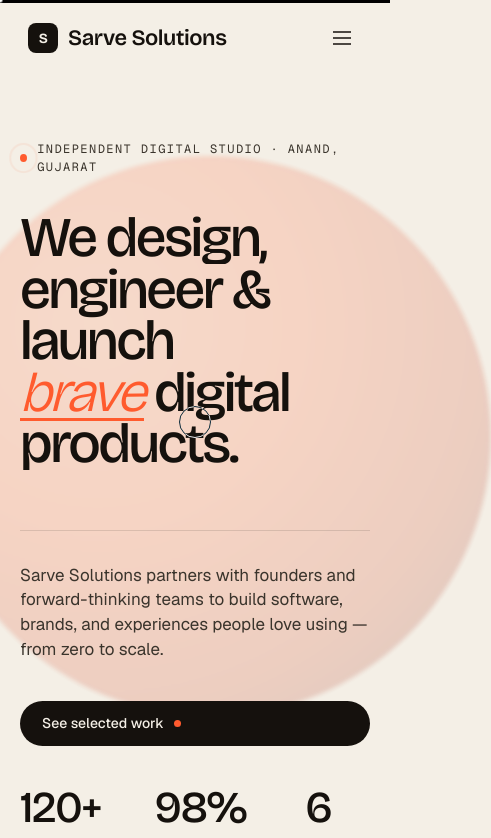
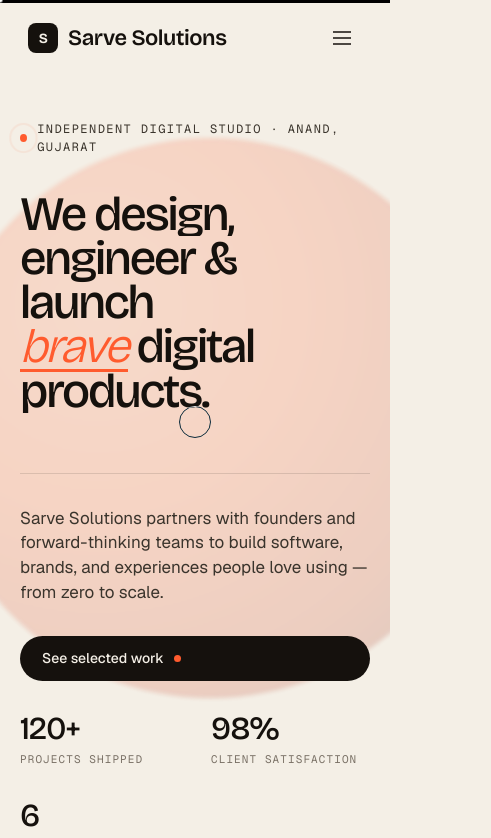
Before and after one commit to jayb3008/Serve-Solutions-LLP, a React (Vite) app: page / in a window 390 px wide. Shown: the top 838 px of the page, 491 px wide, since content can reach past the window. Built offline with nearby package versions, Linux system fonts and the light colour scheme.

Commit message:
feat: create Home page component with landing sections and initial CSS styles

```diff
--- a/src/index.css
+++ b/src/index.css
@@ -405,13 +405,27 @@ header.site-nav.scrolled {
 
 /* ── Hero ── */
 .hero {
-  padding: 140px 0 60px;
+  padding: 160px 0 80px;
   position: relative;
   min-height: 100vh;
   display: flex;
   flex-direction: column;
   justify-content: center;
 }
+
+@media (max-width: 1024px) {
+  .hero {
+    padding: 140px 0 60px;
+  }
+}
+
+@media (max-width: 768px) {
+  .hero {
+    padding: 120px 0 40px;
+    min-height: auto;
+  }
+}
+
 
 .hero__orb {
   position: absolute;
@@ -460,11 +474,18 @@ header.site-nav.scrolled {
 h1.hero__title {
   font-family: var(--display);
   font-weight: 500;
-  font-size: clamp(56px, 11.5vw, 188px);
-  line-height: .92;
-  letter-spacing: -.045em;
-  margin: 0 0 36px;
-}
+  font-size: clamp(48px, 11.5vw, 188px);
+  line-height: 0.92;
+  letter-spacing: -0.045em;
+  margin: 0 0 48px;
+}
+
+@media (max-width: 768px) {
+  h1.hero__title {
+    margin-bottom: 32px;
+  }
+}
+
 
 h1.hero__title .row {
   display: block;
@@ -494,19 +515,31 @@ h1.hero__title em::after {
 
 .hero__foot {
   display: grid;
-  grid-template-columns: 1fr auto 1fr;
-  align-items: end;
+  grid-template-columns: 1.2fr 0.8fr 1fr;
+  align-items: flex-end;
   gap: 40px;
-  margin-top: 60px;
-  padding-top: 32px;
+  margin-top: 80px;
+  padding-top: 40px;
   border-top: 1px solid var(--line);
+}
+
+@media (max-width: 1100px) {
+  .hero__foot {
+    grid-template-columns: 1fr auto;
+    gap: 32px;
+  }
 }
 
 @media (max-width: 880px) {
   .hero__foot {
     grid-template-columns: 1fr;
-  }
-}
+    gap: 32px;
+    margin-top: 60px;
+    padding-top: 32px;
+  }
+}
+
+
 
 .hero__foot p {
   margin: 0;
@@ -522,13 +555,35 @@ h1.hero__title em::after {
   justify-content: flex-end;
 }
 
+@media (max-width: 880px) {
+  .hero__foot .stats {
+    justify-content: flex-start;
+  }
+}
+
+@media (max-width: 480px) {
+  .hero__foot .stats {
+    gap: 32px;
+    display: grid;
+    grid-template-columns: repeat(2, 1fr);
+  }
+}
+
+
 .stat__num {
   font-family: var(--display);
   font-size: 44px;
   font-weight: 500;
-  letter-spacing: -.03em;
+  letter-spacing: -0.03em;
   line-height: 1;
 }
+
+@media (max-width: 480px) {
+  .stat__num {
+    font-size: 32px;
+  }
+}
+
 
 .stat__lbl {
   font-family: var(--mono);
@@ -546,12 +601,19 @@ h1.hero__title em::after {
   font-family: var(--mono);
   font-size: 11px;
   text-transform: uppercase;
-  letter-spacing: .14em;
+  letter-spacing: 0.14em;
   color: var(--muted);
   display: flex;
   align-items: center;
   gap: 14px;
 }
+
+@media (max-width: 768px) {
+  .scroll-ind {
+    display: none;
+  }
+}
+
 
 .scroll-ind .line {
   width: 60px;
@@ -1044,6 +1106,19 @@ section.cta-section {
   overflow: hidden;
 }
 
+@media (max-width: 768px) {
+  section.cta-section {
+    padding: 120px 0;
+  }
+}
+
+@media (max-width: 480px) {
+  section.cta-section {
+    padding: 100px 0;
+  }
+}
+
+
 section.cta-section::before {
   content: "";
   position: absolute;
@@ -1060,11 +1135,19 @@ section.cta-section h2 {
   font-family: var(--display);
   font-weight: 400;
   font-size: clamp(48px, 9vw, 140px);
-  letter-spacing: -.045em;
-  line-height: .92;
-  margin: 24px 0 40px;
+  letter-spacing: -0.045em;
+  line-height: 0.92;
+  margin: 24px 0 48px;
   position: relative;
 }
+
+@media (max-width: 480px) {
+  section.cta-section h2 {
+    font-size: clamp(38px, 12vw, 64px);
+    margin-bottom: 32px;
+  }
+}
+
 
 section.cta-section h2 em {
   font-style: italic;
@@ -1083,8 +1166,26 @@ section.cta-section h2 em {
   font-family: var(--display);
   font-size: 22px;
   font-weight: 500;
-  transition: transform .4s cubic-bezier(.7, 0, .2, 1);
-}
+  transition: transform 0.4s cubic-bezier(0.7, 0, 0.2, 1);
+  max-width: 100%;
+}
+
+@media (max-width: 640px) {
+  .big-cta {
+    font-size: 18px;
+    padding: 18px 24px 18px 28px;
+    gap: 14px;
+  }
+}
+
+@media (max-width: 420px) {
+  .big-cta {
+    font-size: 15px;
+    padding: 16px 20px 16px 24px;
+    gap: 12px;
+  }
+}
+
 
 .big-cta:hover {
   transform: translateY(-3px);
@@ -1098,8 +1199,17 @@ section.cta-section h2 em {
   color: var(--accent);
   display: grid;
   place-items: center;
-  transition: transform .4s ease;
-}
+  transition: transform 0.4s ease;
+  flex-shrink: 0;
+}
+
+@media (max-width: 640px) {
+  .big-cta .arrow {
+    width: 36px;
+    height: 36px;
+  }
+}
+
 
 .big-cta:hover .arrow {
   transform: rotate(-45deg);
--- a/src/pages/Home.tsx
+++ b/src/pages/Home.tsx
@@ -37,26 +37,26 @@ function CountUp({ to, suffix = '' }: { to: number; suffix?: string }) {
 }
 
 const services = [
-  { num: '01', pre: 'Product', em: 'design',    tags: ['UX research', 'UI systems', 'Prototyping', 'Design ops'],          href: '/services' },
-  { num: '02', pre: 'Web',     em: 'engineering',tags: ['Next.js', 'Headless commerce', 'CMS', 'Performance'],              href: '/services' },
-  { num: '03', pre: 'Mobile',  em: 'apps',       tags: ['iOS', 'Android', 'React Native', 'Flutter'],                       href: '/services' },
-  { num: '04', pre: 'AI &',    em: 'data',       tags: ['LLM integration', 'RAG', 'Agents', 'Workflow automation'],          href: '/services/ai-ml' },
-  { num: '05', pre: 'Brand &', em: 'strategy',   tags: ['Positioning', 'Identity', 'Naming', 'Content'],                    href: '/services' },
+  { num: '01', pre: 'Product', em: 'design', tags: ['UX research', 'UI systems', 'Prototyping', 'Design ops'], href: '/services' },
+  { num: '02', pre: 'Web', em: 'engineering', tags: ['Next.js', 'Headless commerce', 'CMS', 'Performance'], href: '/services' },
+  { num: '03', pre: 'Mobile', em: 'apps', tags: ['iOS', 'Android', 'React Native', 'Flutter'], href: '/services' },
+  { num: '04', pre: 'AI &', em: 'data', tags: ['LLM integration', 'RAG', 'Agents', 'Workflow automation'], href: '/services/ai-ml' },
+  { num: '05', pre: 'Brand &', em: 'strategy', tags: ['Positioning', 'Identity', 'Naming', 'Content'], href: '/services' },
 ];
 
 const workCards = [
-  { cls: 'wc-1 wide', ph: 'circle', year: '2025', tags: ['Fintech', 'Web + iOS'],  title: 'LendingFlow — a card-issuing platform for the next million SMEs',          href: '/portfolio' },
-  { cls: 'wc-2',      ph: 'grid',   year: '2025', tags: ['SaaS'],                  title: 'TailorPro — analytics and operations for boutique shops',                   href: '/portfolio' },
-  { cls: 'wc-3',      ph: 'bars',   year: '2024', tags: ['Commerce'],              title: 'Stillwood Co. — headless storefront for a heritage outdoor brand',          href: '/portfolio' },
-  { cls: 'wc-4',      ph: 'poly',   year: '2024', tags: ['AI'],                    title: 'Pelican — an agentic copilot for legal review',                             href: '/portfolio' },
-  { cls: 'wc-5',      ph: 'wave',   year: '2023', tags: ['Health'],                title: 'Verbena Care — a calmer way to manage chronic conditions',                  href: '/portfolio' },
+  { cls: 'wc-1 wide', ph: 'circle', year: '2025', tags: ['Fintech', 'Web + iOS'], title: 'LendingFlow — a card-issuing platform for the next million SMEs', href: '/portfolio' },
+  { cls: 'wc-2', ph: 'grid', year: '2025', tags: ['SaaS'], title: 'TailorPro — analytics and operations for boutique shops', href: '/portfolio' },
+  { cls: 'wc-3', ph: 'bars', year: '2024', tags: ['Commerce'], title: 'Stillwood Co. — headless storefront for a heritage outdoor brand', href: '/portfolio' },
+  { cls: 'wc-4', ph: 'poly', year: '2024', tags: ['AI'], title: 'Pelican — an agentic copilot for legal review', href: '/portfolio' },
+  { cls: 'wc-5', ph: 'wave', year: '2023', tags: ['Health'], title: 'Verbena Care — a calmer way to manage chronic conditions', href: '/portfolio' },
 ];
 
 const bandStats = [
-  { n: 6,   unit: '+', label: 'Years building digital products' },
+  { n: 6, unit: '+', label: 'Years building digital products' },
   { n: 120, unit: '+', label: 'Web & mobile launches' },
-  { n: 98,  unit: '%', label: 'Client satisfaction rate' },
-  { n: 40,  unit: '+', label: 'Expert engineers' },
+  { n: 98, unit: '%', label: 'Client satisfaction rate' },
+  { n: 40, unit: '+', label: 'Expert engineers' },
 ];
 
 export default function Home() {
@@ -83,7 +83,7 @@ export default function Home() {
       />
 
       {/* ── Hero ── */}
-      <section className="hero">
+      <section className="hero overflow-hidden">
         <div ref={orbRef} className="hero__orb" />
         <div className="wrap" style={{ position: 'relative' }}>
           <div className="hero__eyebrow">
@@ -203,10 +203,10 @@ export default function Home() {
               <Link key={c.title} to={c.href} className={`work-card ${c.cls} reveal`} data-hover>
                 <div className="work-card__bg">
                   {c.ph === 'circle' && <div className="ph circle" />}
-                  {c.ph === 'grid'   && <div className="ph grid" />}
-                  {c.ph === 'bars'   && <div className="ph bars"><i /><i /><i /><i /><i /></div>}
-                  {c.ph === 'poly'   && <div className="ph poly" />}
-                  {c.ph === 'wave'   && <div className="ph wave" />}
+                  {c.ph === 'grid' && <div className="ph grid" />}
+                  {c.ph === 'bars' && <div className="ph bars"><i /><i /><i /><i /><i /></div>}
+                  {c.ph === 'poly' && <div className="ph poly" />}
+                  {c.ph === 'wave' && <div className="ph wave" />}
                 </div>
                 <div className="work-card__inner">
                   <div className="work-card__meta">
```
